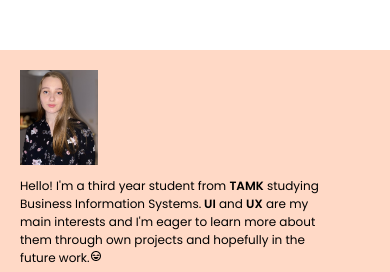
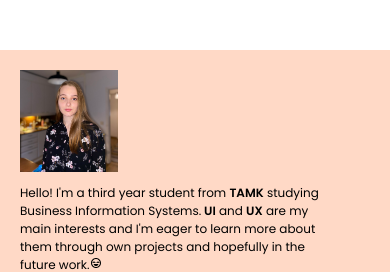
Before and after one commit to SadeSipolainen/cocktail-website, a React (Create React App) app: page / in a window 390 px wide. Shown: the part 1614-1886 px from the top of the page. Built offline with nearby package versions, Linux system fonts and the light colour scheme; no server answers; a web font is replaced by a local one.

Commit message:
Update footer photo

```diff
--- a/src/components/Footer.js
+++ b/src/components/Footer.js
@@ -1,5 +1,5 @@
 import ownPhoto from "../images/ownPhoto.jpg";
-import { BiHappyBeaming, BiPhone, BiAt } from "react-icons/bi";
+import { BiHappyBeaming, BiAt } from "react-icons/bi";
 import { GoMarkGithub } from "react-icons/go";
 
 function Footer() {
--- a/src/index.css
+++ b/src/index.css
@@ -199,7 +199,6 @@ footer {
 
 .footer--own-photo {
     margin-right: 20px;
-    max-width: 20%;
 }
 
 .footer--text {
@@ -244,9 +243,6 @@ footer {
 
     footer {
         margin-bottom: 0;
-    }
-
-    footer {
         display: flex;
         flex-direction: column;
         width: 100%;
@@ -274,7 +270,6 @@ footer {
     .footer--email {
         font-size: 12px;
     }
-
 }
 
 /* Max width 400px styling */
@@ -347,9 +342,4 @@ footer {
         font-size: 12px;
         width: 90%;
     }
-
-    .footer--own-photo {
-        margin-right: 10px;
-        align-self: flex-start;
-    }
 }
```
Also changed, not shown: src/images/ownPhoto.jpg.
